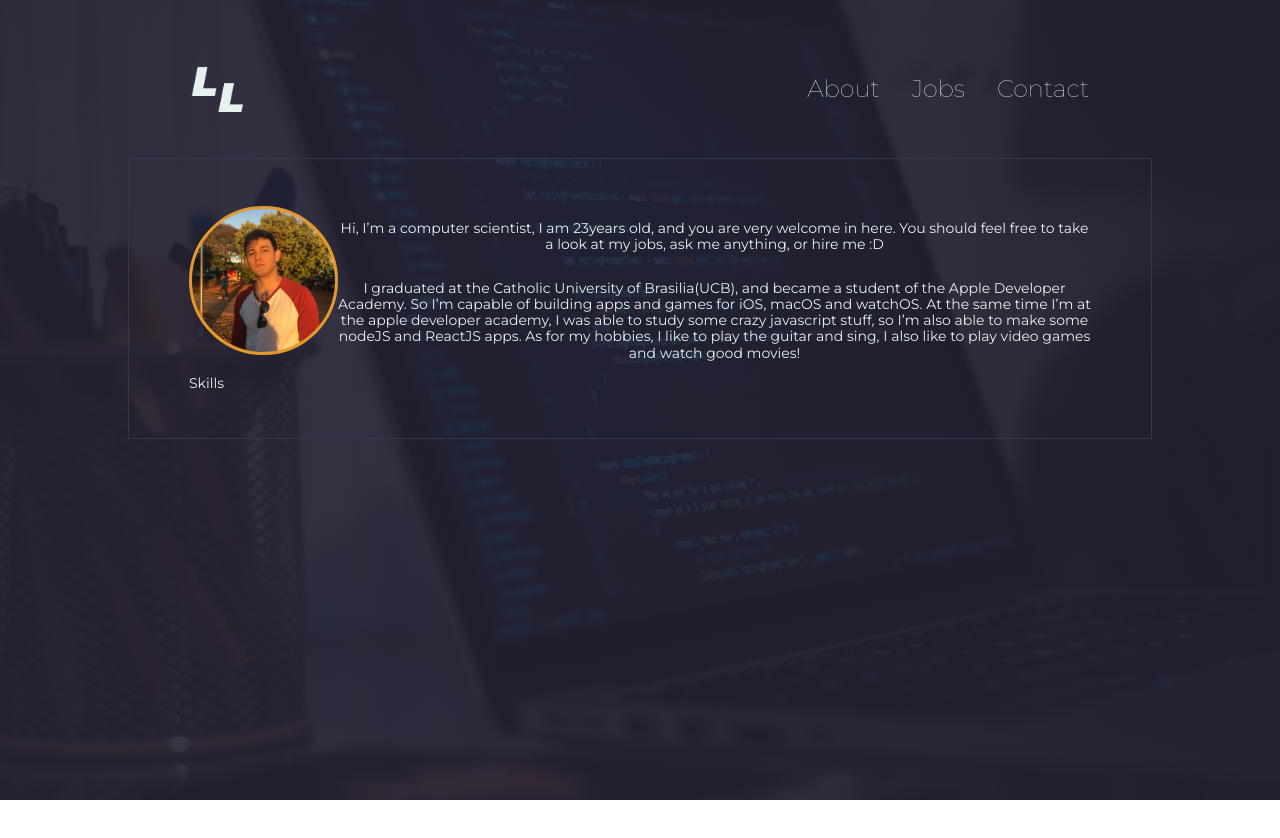
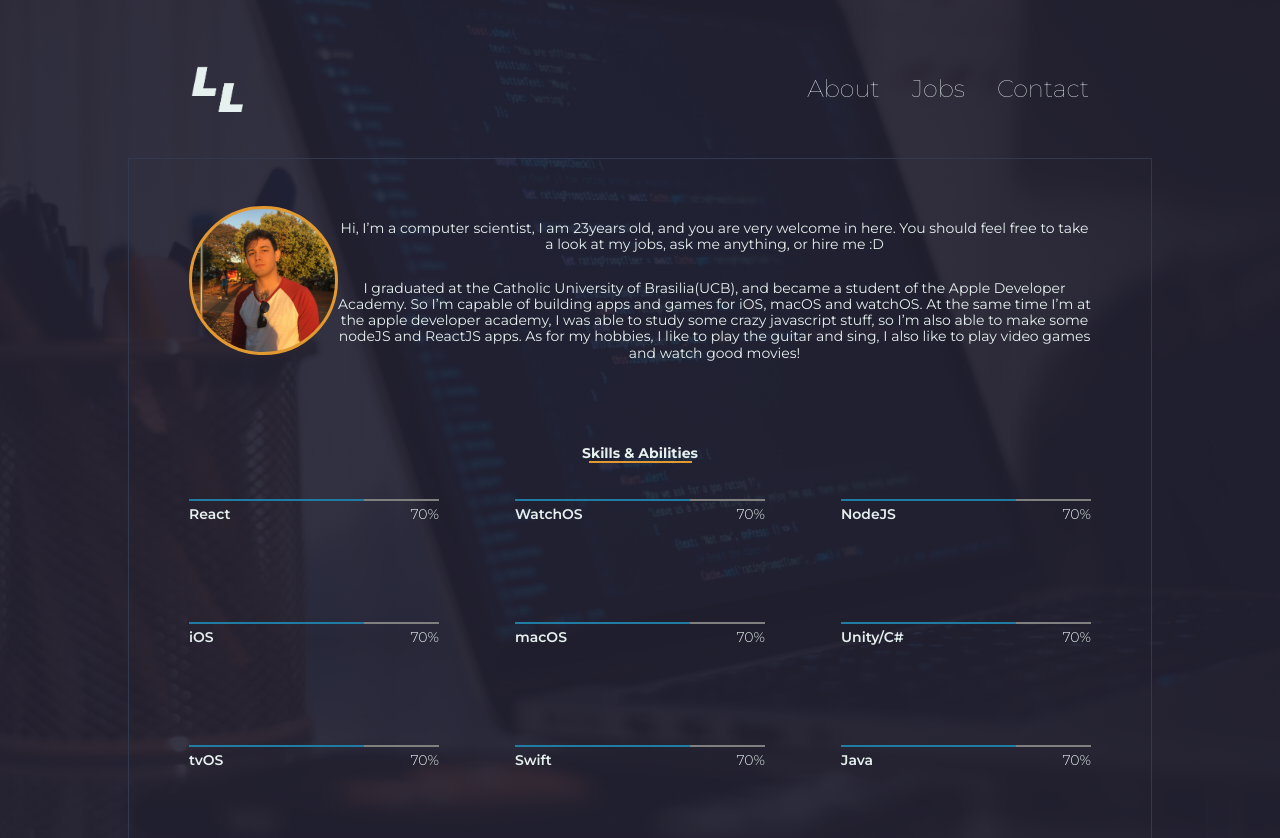
Before and after one commit to leo1mml/Portifolio, a React (Create React App) app: page /about in a window 1280 px wide. Shown: the top 838 px of the page. Before the commit the page ends 800 px from the top, so only its background shows below. Built offline with nearby package versions, Linux system fonts and the light colour scheme.

Commit message:
skill page almost finished

```diff
--- a/src/App.css
+++ b/src/App.css
@@ -169,6 +169,40 @@ button:disabled {
 @-webkit-keyframes blink-animation {
   to {
     visibility: hidden; } }
+.skill__container {
+  display: flex;
+  flex-basis: 250px;
+  flex-grow: 0;
+  flex-shrink: 0;
+  flex-direction: column;
+  margin-bottom: 36px; }
+
+.skill__bar {
+  display: block;
+  height: 2px;
+  width: 100%;
+  background-color: gray; }
+
+.skill__fill-bar {
+  display: flex;
+  flex-basis: 70%;
+  flex-shrink: 0;
+  flex-grow: 0;
+  background-color: #217CA3; }
+
+.skill__data {
+  display: flex;
+  justify-content: space-between;
+  margin-top: 5px; }
+
+.skill__data__name {
+  font-size: 14px;
+  font-weight: 600; }
+
+.skill__data__badassPercentage {
+  font-size: 14px;
+  font-weight: 300; }
+
 .app-container {
   background: linear-gradient(rgba(33, 31, 48, 0.9), rgba(33, 31, 48, 0.9)), url("images/bg.jpg");
   background-size: cover;
@@ -272,6 +306,42 @@ button:disabled {
   flex-shrink: 1;
   text-align: center; }
 
+.aboutme__skills {
+  display: flex;
+  flex-direction: column; }
+
+.aboutme__skills__title {
+  text-align: center;
+  flex-direction: column;
+  font-size: 14px;
+  font-weight: 700;
+  padding: 0;
+  margin-top: 70px; }
+
+.aboutme__skills__title:after {
+  content: "";
+  /* This is necessary for the pseudo element to work. */
+  display: block;
+  /* This will put the pseudo element on its own line. */
+  margin: 0 auto;
+  /* This will center the border. */
+  width: 103px;
+  /* Change this to whatever width you want. */
+  padding-top: 0px;
+  /* This creates some space between the element and the border. */
+  border-bottom: 2px solid #E29930;
+  /* This creates the border. Replace black with whatever color you want. */ }
+
+.aboutme__skills__skill-list {
+  display: flex;
+  flex-direction: row;
+  flex-wrap: wrap;
+  flex-basis: 88%;
+  flex-shrink: 0;
+  flex-grow: 0;
+  margin-top: 36px;
+  justify-content: space-between; }
+
 @media screen and (max-width: 600px) {
   .aboutme__intro {
     flex-direction: column; } }
--- a/src/Components/SkillBar.js
+++ b/src/Components/SkillBar.js
@@ -6,8 +6,16 @@ class SkillBar extends React.Component {
     render(){
         return (
             <div className="skill__container">
-                <div></div>
+                <div className="skill__bar">
+                    <div className="skill__fill-bar"></div>
+                </div>
+                <div className="skill__data">
+                    <div className="skill__data__name">{this.props.skillName}</div>
+                    <div className="skill__data__badassPercentage">{this.props.badassPercentage}%</div>
+                </div>
             </div>
         )
     }
 }
+
+export default SkillBar;
--- a/src/Containers/AboutMe.js
+++ b/src/Containers/AboutMe.js
@@ -1,4 +1,5 @@
 import React from 'react'
+import SkillBar from '../Components/SkillBar'
 
 class AboutMe extends React.Component {
 
@@ -30,10 +31,20 @@ class AboutMe extends React.Component {
                 </div>
                 <div className="aboutme__skills">
                     <div className="aboutme__skills__title">
-                        Skills
+                        Skills & Abilities
                     </div>
                     <div className="aboutme__skills__skill-list">
+                            <SkillBar skillName={"React"} badassPercentage={70}/>
+                            <SkillBar skillName={"WatchOS"} badassPercentage={70}/>
+                            <SkillBar skillName={"NodeJS"} badassPercentage={70}/>
 
+                            <SkillBar skillName={"iOS"} badassPercentage={70}/>
+                            <SkillBar skillName={"macOS"} badassPercentage={70}/>
+                            <SkillBar skillName={"Unity/C#"} badassPercentage={70}/>
+
+                            <SkillBar skillName={"tvOS"} badassPercentage={70}/>
+                            <SkillBar skillName={"Swift"} badassPercentage={70}/>
+                            <SkillBar skillName={"Java"} badassPercentage={70}/>
                     </div>
                 </div>
             </div>
--- /dev/null
+++ b/src/StylesSCSS/Components/SkillBar.scss
@@ -0,0 +1,39 @@
+.skill__container{
+    display: flex;
+    flex-basis: 250px;
+    flex-grow: 0;
+    flex-shrink: 0;
+    flex-direction: column;
+    margin-bottom: 36px;
+}
+
+.skill__bar{
+    display: block;
+    height: 2px;
+    width: 100%;
+    background-color: gray;
+}
+
+.skill__fill-bar{
+    display: flex;
+    flex-basis: 70%;
+    flex-shrink: 0;
+    flex-grow: 0;
+    background-color: $normal-blue;
+}
+
+.skill__data{
+    display: flex;
+    justify-content: space-between;
+    margin-top: 5px;
+}
+
+.skill__data__name{
+    font-size: 14px;
+    font-weight: 600;
+}
+
+.skill__data__badassPercentage{
+    font-size: 14px;
+    font-weight: 300;
+}
--- a/src/StylesSCSS/Containers/AboutMe.scss
+++ b/src/StylesSCSS/Containers/AboutMe.scss
@@ -40,6 +40,40 @@
     text-align: center;
 }
 
+.aboutme__skills{
+    display: flex;
+    flex-direction: column;
+}
+
+.aboutme__skills__title{
+    text-align: center;
+    flex-direction: column;
+    font-size: 14px;
+    font-weight: 700;
+    padding: 0;
+    margin-top: 70px;
+}
+
+.aboutme__skills__title:after {
+    content: ""; /* This is necessary for the pseudo element to work. */
+    display: block; /* This will put the pseudo element on its own line. */
+    margin: 0 auto; /* This will center the border. */
+    width: 103px; /* Change this to whatever width you want. */
+    padding-top: 0px; /* This creates some space between the element and the border. */
+    border-bottom: 2px solid $dark-yellow; /* This creates the border. Replace black with whatever color you want. */
+}
+
+.aboutme__skills__skill-list{
+    display: flex;
+    flex-direction: row;
+    flex-wrap: wrap;
+    flex-basis: 88%;
+    flex-shrink: 0;
+    flex-grow: 0;
+    margin-top: 36px;
+    justify-content: space-between;
+}
+
 
 @media screen and (max-width: 600px) {
     .aboutme__container{}
--- a/src/StylesSCSS/Styles.scss
+++ b/src/StylesSCSS/Styles.scss
@@ -5,6 +5,7 @@
 //Components
 @import './Components/NavBar.scss';
 @import './Components/TypingTitle.scss';
+@import './Components/SkillBar.scss';
 
 //Containers
 @import './Containers/AppContainer.scss';
```
Also changed, not shown: 1 other file (tests, documents, lock files or other folders).
